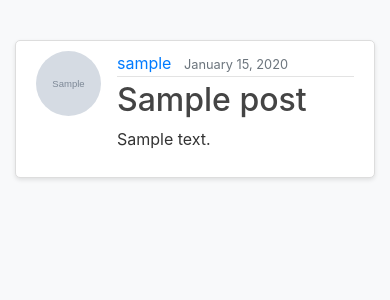
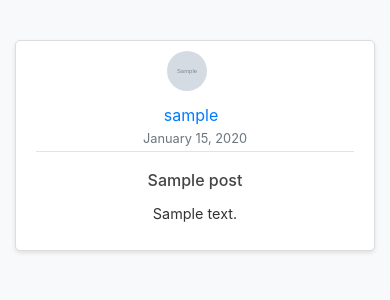
Before and after one commit to rakshverma/Happy-Blog, a Django app: page / in a window 390 px wide. Shown: the part 56-356 px from the top of the page. Run offline with Django 5.2, Linux system fonts and the light colour scheme; tables that the repository leaves empty hold one stand-in row (values such as "Sample post"); grey boxes marked "Sample" are stand-in pictures; some libraries are stand-ins or nearby versions.

Commit message:
Update base.html

```diff
--- a/blog/templates/blog/base.html
+++ b/blog/templates/blog/base.html
@@ -52,6 +52,65 @@
                 margin-top: 1rem;
             }
         }
+        /* Responsive Image */
+.article-img {
+    width: 64px;
+    height: 64px;
+    object-fit: cover;
+}
+
+@media (max-width: 768px) {
+    .media.content-section {
+        flex-direction: column;
+        align-items: center;
+        text-align: center;
+    }
+
+    .media.content-section .media-body {
+        width: 100%;
+        margin-top: 10px;
+    }
+
+    .article-img {
+        width: 48px;
+        height: 48px;
+    }
+
+    .article-title {
+        font-size: 1.2rem;
+    }
+
+    .article-content {
+        font-size: 0.95rem;
+    }
+
+    .btn {
+        width: 100%;
+        margin-bottom: 10px;
+    }
+}
+
+@media (max-width: 576px) {
+    .article-title {
+        font-size: 1rem;
+    }
+
+    .article-content {
+        font-size: 0.9rem;
+    }
+
+    .article-img {
+        width: 40px;
+        height: 40px;
+    }
+
+    .article-metadata a,
+    .article-metadata small {
+        display: block;
+        margin: 2px 0;
+    }
+}
+
     </style>
 
     {% if title %}
```
